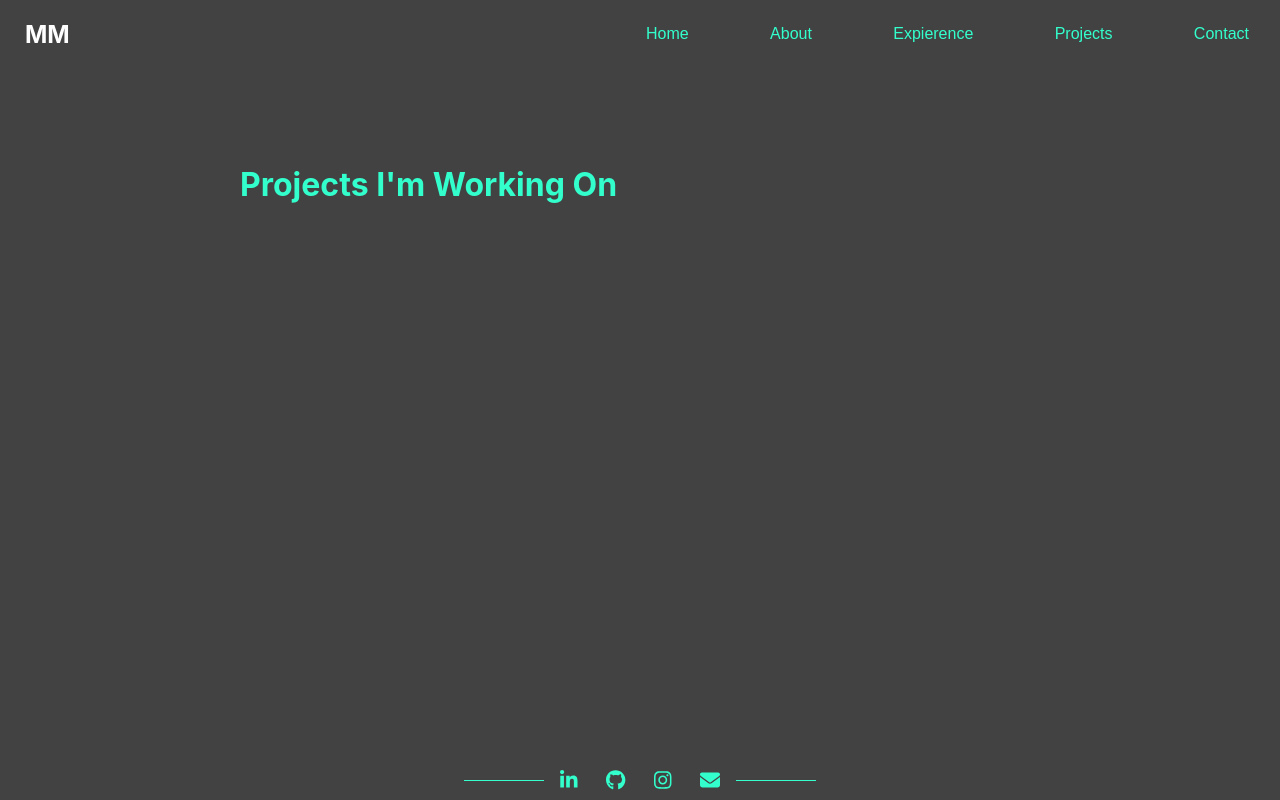
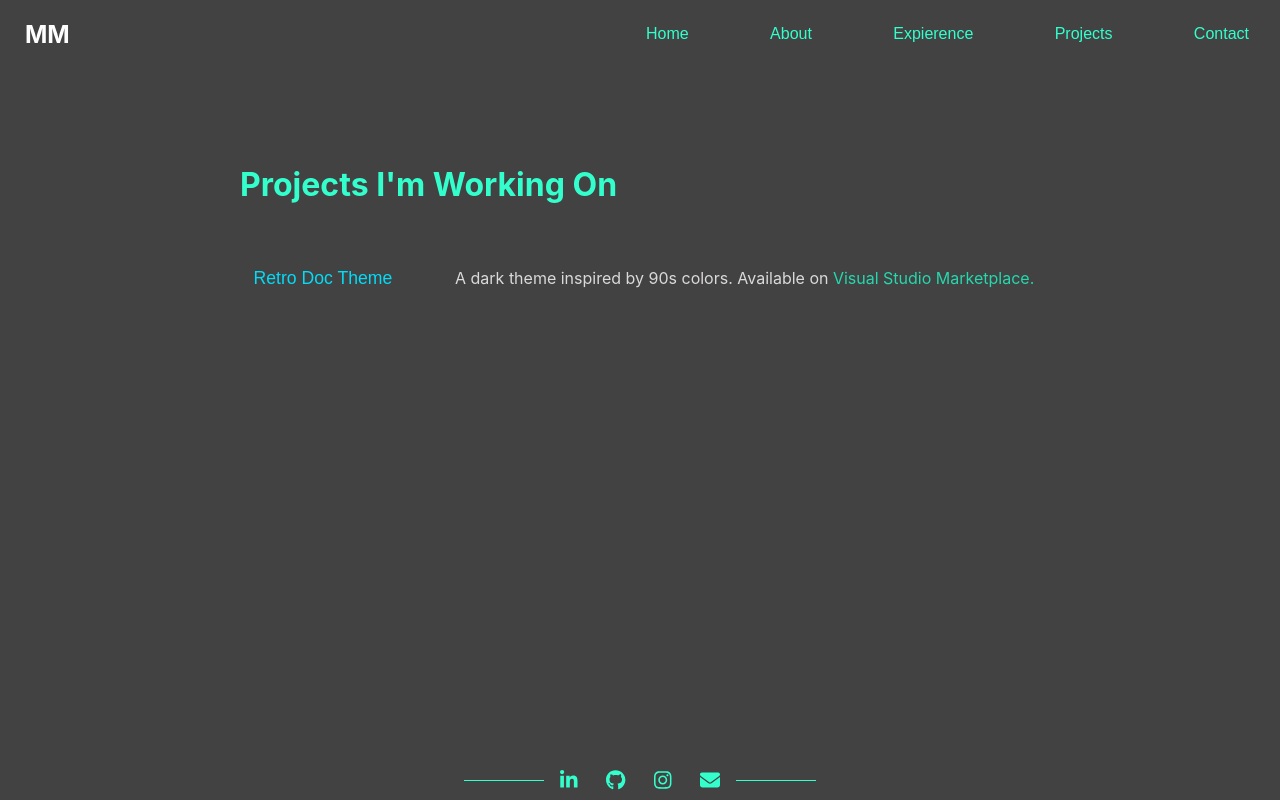
Before and after one commit to mmichaud3/React_Portfolio, a React (Create React App) app: page / in a window 1280 px wide. Both pictures are taken after a click on the button "Projects". Built offline with nearby package versions, Linux system fonts and the light colour scheme.

Commit message:
projects

```diff
--- a/src/components/Projects/Projects.css
+++ b/src/components/Projects/Projects.css
@@ -7,3 +7,50 @@
   font-size: 2rem;
   margin-bottom: 3rem;
 }
+
+.projects__main {
+  display: flex;
+}
+
+.projects__main__left {
+  display: flex;
+  flex-direction: column;
+  margin-right: 25px;
+  min-width: 190px;
+}
+
+.projects__main__left button {
+  background-color: transparent;
+  font-size: 1rem;
+  outline: none;
+  border: none;
+  cursor: pointer;
+  text-align: left;
+  margin-top: 1rem;
+  color: #dbd9d9;
+  transition: all 0.2s ease-in-out;
+}
+
+.projects__main__left button:hover {
+  /* color: var(--lightBlue); */
+  color: #ebe9e9;
+  transform: scale(1.1) translate(15px, 0);
+}
+
+.projects__main__left__btn-focused {
+  color: var(--blue) !important;
+  transform: scale(1.1) translate(15px, 0);
+}
+
+.projects__main__right {
+  display: flex;
+  flex-direction: column;
+  align-self: flex-start;
+  /* margin-left: 25px; */
+  /* padding: 5px; */
+}
+
+.projects__main__right p {
+  font-size: 1rem;
+  color: #dbd9d9;
+}
--- a/src/components/Projects/Projects.js
+++ b/src/components/Projects/Projects.js
@@ -1,11 +1,48 @@
-import React from 'react';
+import React, { useState } from 'react';
 import './Projects.css';
 
 function Projects() {
+  const [projectShowing, setProjectShowing] = useState('theme');
+
+  const showProject = (e) => {
+    setProjectShowing(e.target.id);
+  };
+
+  const theme = (
+    <>
+      <p>
+        A dark theme inspired by 90s colors. Available on{' '}
+        <a
+          href='https://marketplace.visualstudio.com/items?itemName=MichaelMichaud.retro-doc'
+          target='_blank'
+          rel='noreferrer'
+        >
+          Visual Studio Marketplace.
+        </a>
+      </p>
+    </>
+  );
+
   return (
     <div className='projects'>
       <div className='projects__header'>
         <h1>Projects I'm Working On</h1>
+      </div>
+      <div className='projects__main'>
+        <div className='projects__main__left'>
+          <button
+            className={
+              projectShowing === 'theme'
+                ? 'projects__main__left__btn-focused'
+                : ''
+            }
+            onClick={showProject}
+            id='theme'
+          >
+            Retro Doc Theme
+          </button>
+        </div>
+        <div className='projects__main__right'>{theme}</div>
       </div>
     </div>
   );
```
